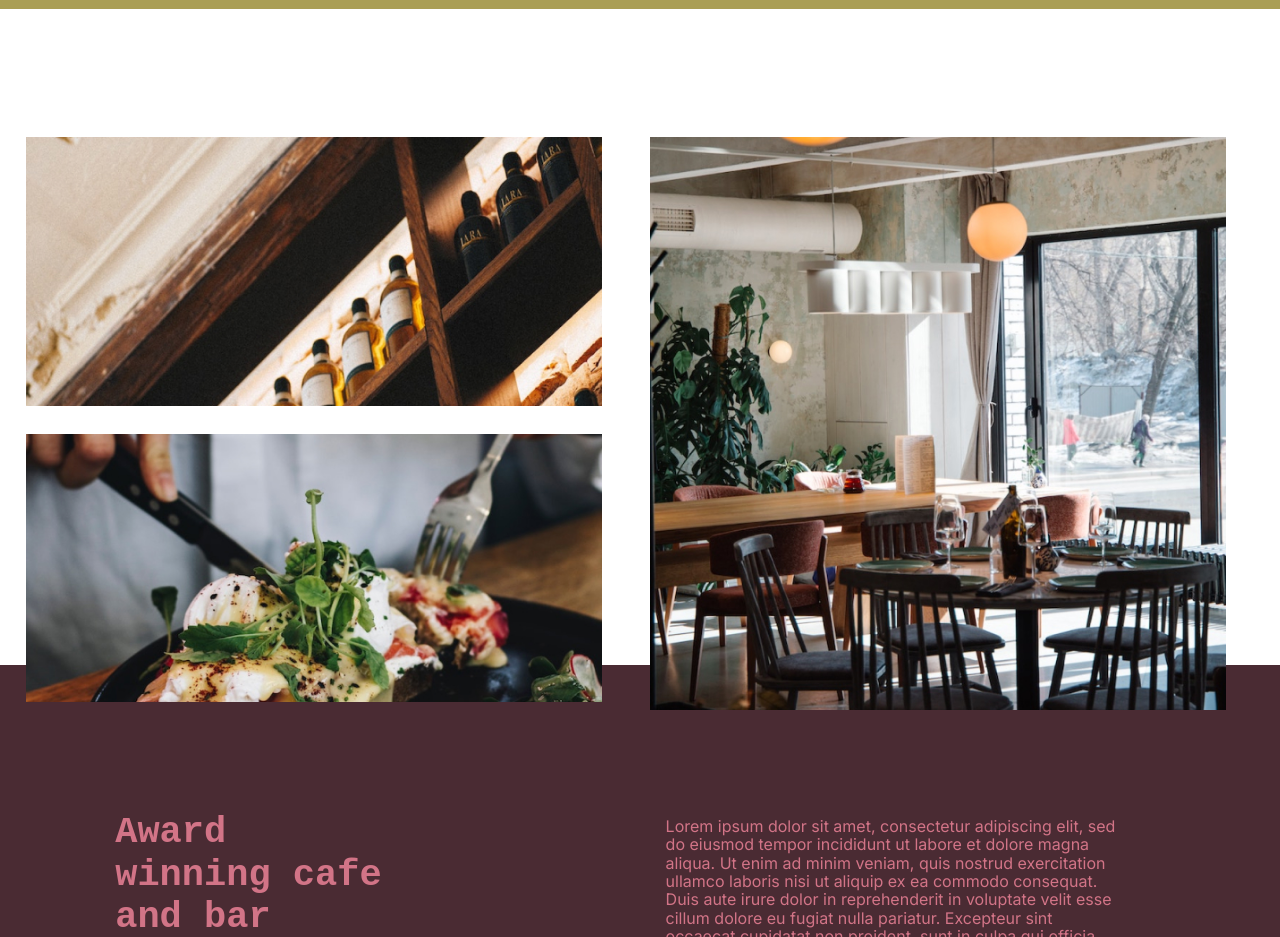
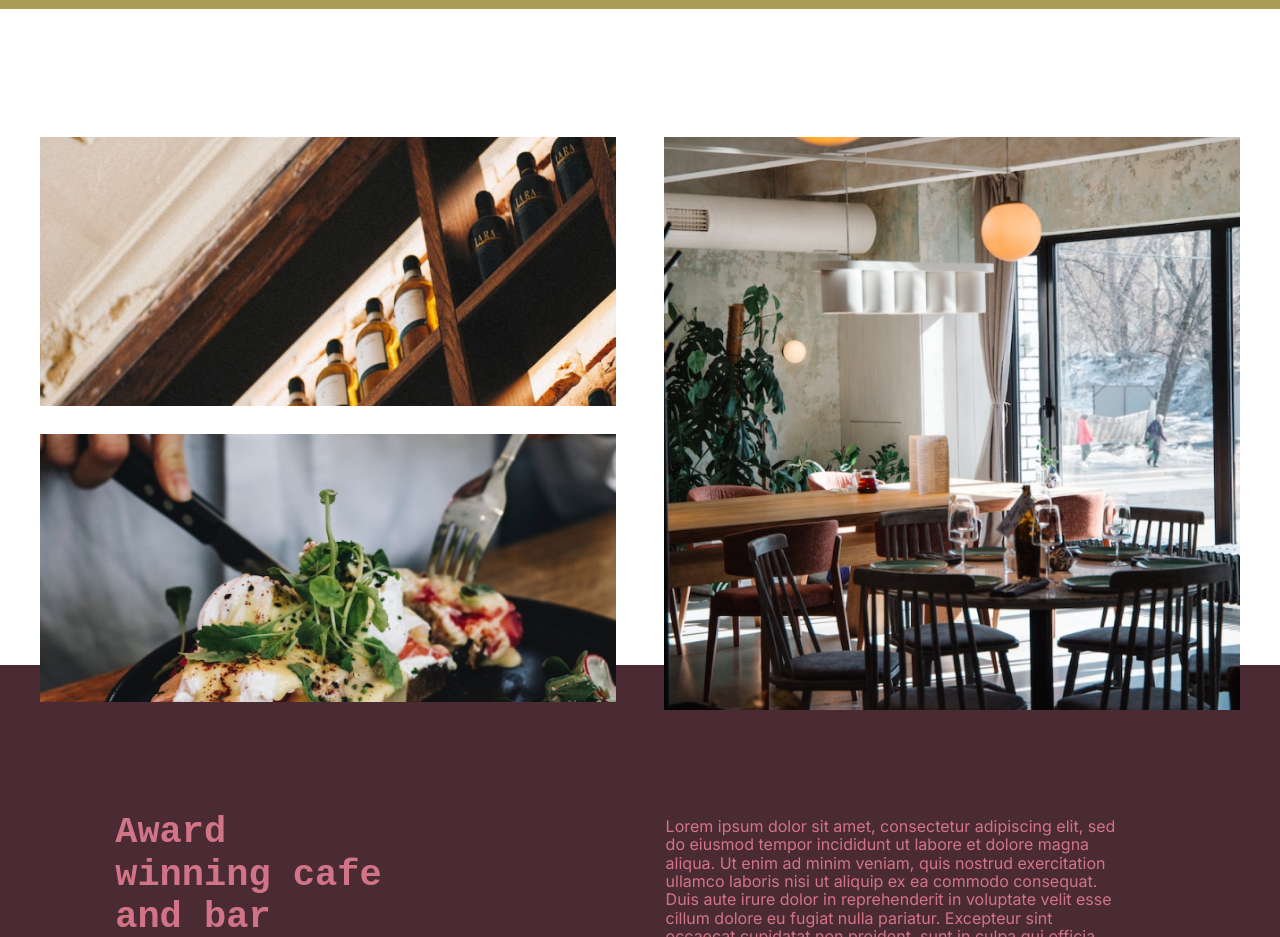
Before and after one commit to itssugrobova/week6, a plain HTML site: page task3.html in a window 1280 px wide. Shown: the part 2720-3657 px from the top of the page. Drawn offline with Linux system fonts and the light colour scheme; a web font is replaced by a local one.

Commit message:
Fixed pics

```diff
--- a/assets/styles/task3.css
+++ b/assets/styles/task3.css
@@ -131,8 +131,15 @@ div .break {
   grid-template-areas:
     "photo1 photo3"
     "photo2 photo3";
-  align-content: space-evenly;
+  align-content: space-around;
+  justify-items: center;
   gap: 20px;
+}
+.photo1,
+.photo2,
+.photo3 {
+  max-width: 100%;
+  max-height: 100%;
 }
 .photo1 {
   grid-area: photo1;
```
